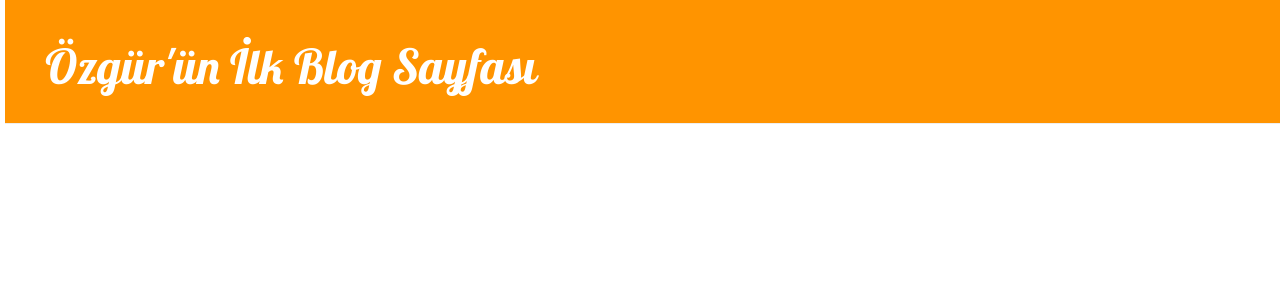
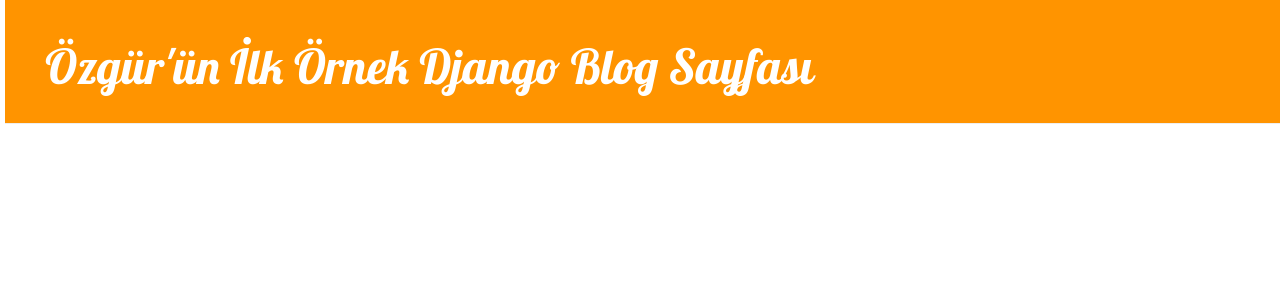
Before and after one commit to agraliozgur/my-first-blog, a Django app: page / in a window 1280 px wide. Shown: the top 300 px of the page. Run offline with Django 3.2, Linux system fonts and the light colour scheme; data that the repository does not hold is empty; some libraries are stand-ins or nearby versions.

Commit message:
Update base.html

```diff
--- a/blog/templates/blog/base.html
+++ b/blog/templates/blog/base.html
@@ -15,7 +15,7 @@
                     <span class="glyphicon glyphicon-plus"></span></a>
             {% endif %}
 
-            <h1><a href="/"> Özgür'ün İlk Blog Sayfası </a></h1>
+            <h1><a href="/"> Özgür'ün İlk Örnek Django Blog Sayfası </a></h1>
         </div>
         <div class="content container">
             <div class="row">
```
